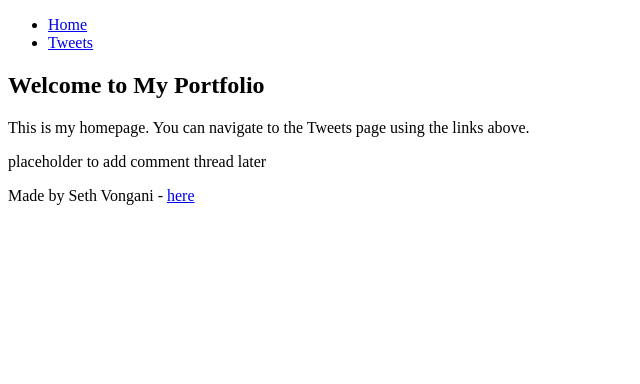
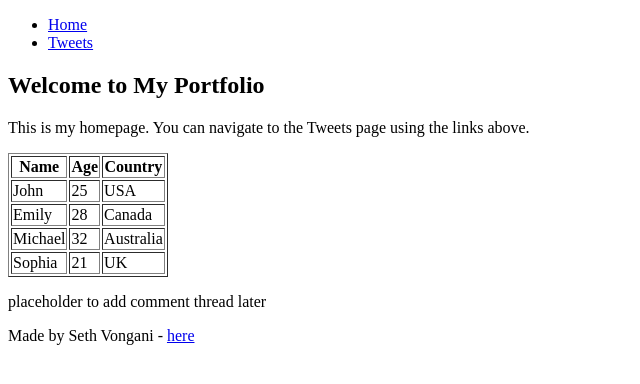
Before and after one commit to SentyVJelmack/My_First_Portfolio, a plain HTML site: page index.html in a window 1280 px wide. Shown: the whole page, without its empty margins (0-640 px from the left). Drawn offline with Linux system fonts and the light colour scheme.

Commit message:
Add learner table to index.html as part of creativity step

```diff
--- a/index.html
+++ b/index.html
@@ -15,6 +15,38 @@
     <article>
       <h1>Welcome to My Portfolio</h1>
       <p>This is my homepage. You can navigate to the Tweets page using the links above.</p>
+	<!-- Table of Learners -->
+<table border="1">
+  <thead>
+    <tr>
+      <th>Name</th>
+      <th>Age</th>
+      <th>Country</th>
+    </tr>
+  </thead>
+  <tbody>
+    <tr>
+      <td>John</td>
+      <td>25</td>
+      <td>USA</td>
+    </tr>
+    <tr>
+      <td>Emily</td>
+      <td>28</td>
+      <td>Canada</td>
+    </tr>
+    <tr>
+      <td>Michael</td>
+      <td>32</td>
+      <td>Australia</td>
+    </tr>
+    <tr>
+      <td>Sophia</td>
+      <td>21</td>
+      <td>UK</td>
+    </tr>
+  </tbody>
+</table>
     </article>
     <aside>
       <p>placeholder to add comment thread later</p>
```
